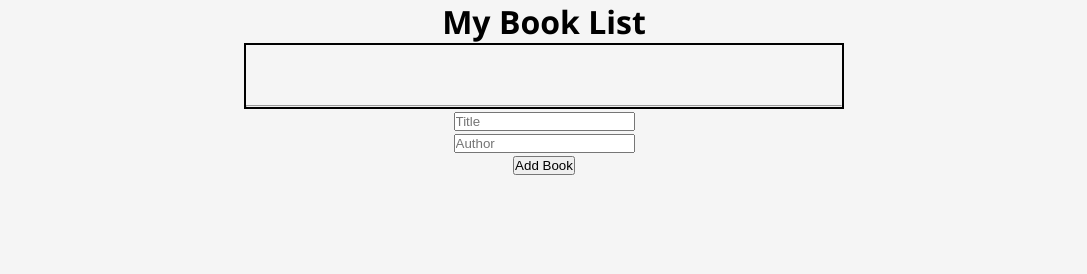
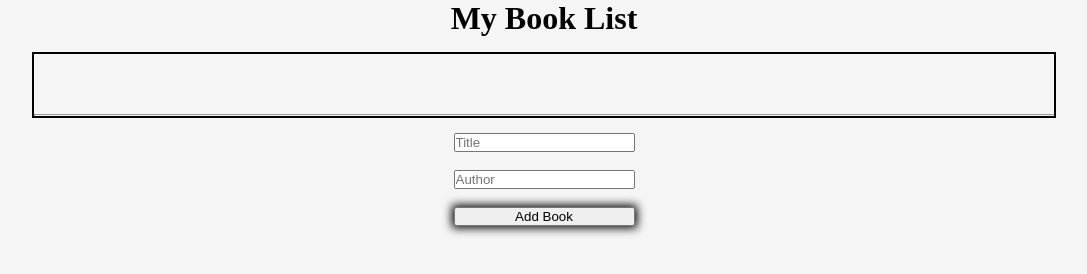
Before and after one commit to DevKaranJ/AwesomeBooks, a website: page index.html in a window 1280 px wide. Shown: the whole page, without its empty margins (96-1183 px from the left). Drawn offline with Linux system fonts and the light colour scheme.

Commit message:
Update Style.css
Added some Css styles and remove error for final submission

```diff
--- a/index.html
+++ b/index.html
@@ -13,7 +13,7 @@
   <ul id="book-list" class="book-list"></ul>
   <hr/>
 </div>
-  <form id="books">
+  <form id="books" class="booksSubmission">
     <input type="text" id="title" placeholder="Title" required><br>
     <input type="text" id="author" placeholder="Author" required><br>
     <button type="submit">Add Book</button>
--- a/style.css
+++ b/style.css
@@ -5,42 +5,65 @@
 }
 
 body {
-  font-family: 'Segoe UI', Tahoma, Geneva, Verdana, sans-serif;
+  font-family: 'roboto slab', serif;
   background-color: #f5f5f5;
-  align-items: center;
+  font-weight: 300;
 }
+
 .main-container {
-  width: 100%;
-  height: 100%;
-  margin: auto;
+  display: flex;
   justify-content: center;
   align-items: center;
   align-content: center;
   text-align: center;
+  flex-direction: column;
+  flex-wrap: wrap;
+}
 
+.book-contente {
+  width: 80%;
+  border: 2px solid black;
+  margin: 15px 0 15px 0;
 }
-.book-contente {
-  width: 600px;
-  height: fit-content;
-  margin: auto;
-  border: 2px solid black;
-}
+
 .book-contente ul {
   list-style: none;
   display: flex;
   height: auto;
   flex-direction: column;
-  padding: 30px 10px;
-  width: 100%;
+  padding: 30px 30px;
+}
 
-}
-.book-contente ul li{
+.book-contente ul li {
   margin: 10px 0;
   font-size: 20px;
   font-weight: 600;
-  padding-left: 0;
 }
-.book-contente ul Button {
- float: right;
- margin-left: 30px;
+
+button {
+  box-shadow: 0 0 10px 2px #000;
+  -webkit-animation: zoom 0.5s ease-in-out;
+  animation: zoom 0.5s ease-in-out;
 }
+
+@keyframes zoom {
+  from {
+    transform: scale(0.9);
+  }
+
+  to {
+    transform: scale(1);
+  }
+}
+
+.book-contente ul button {
+  float: right;
+  margin-left: 30px;
+  border: 2px solid black;
+  box-shadow: 5px 5px 5px rgba(0, 0, 0, 0.4);
+}
+
+.booksSubmission {
+  display: flex;
+  flex-direction: column;
+}
```
